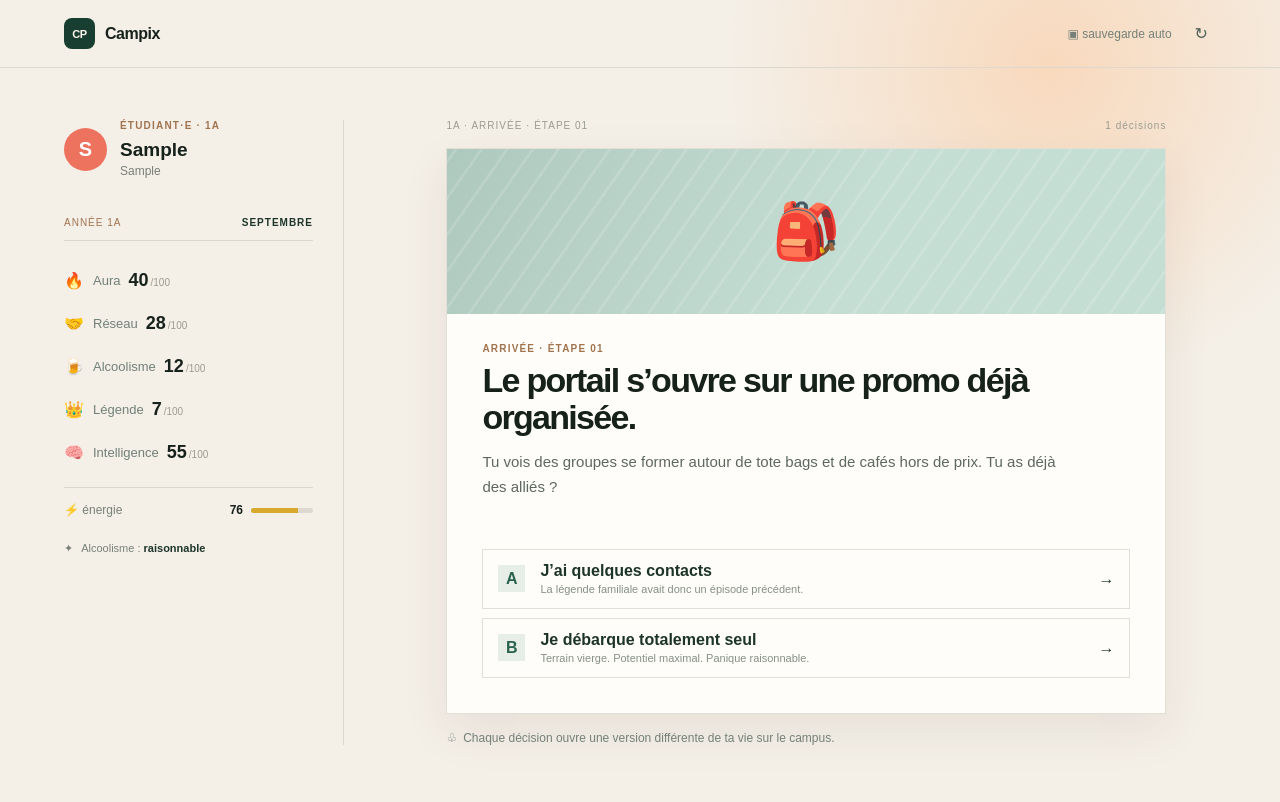
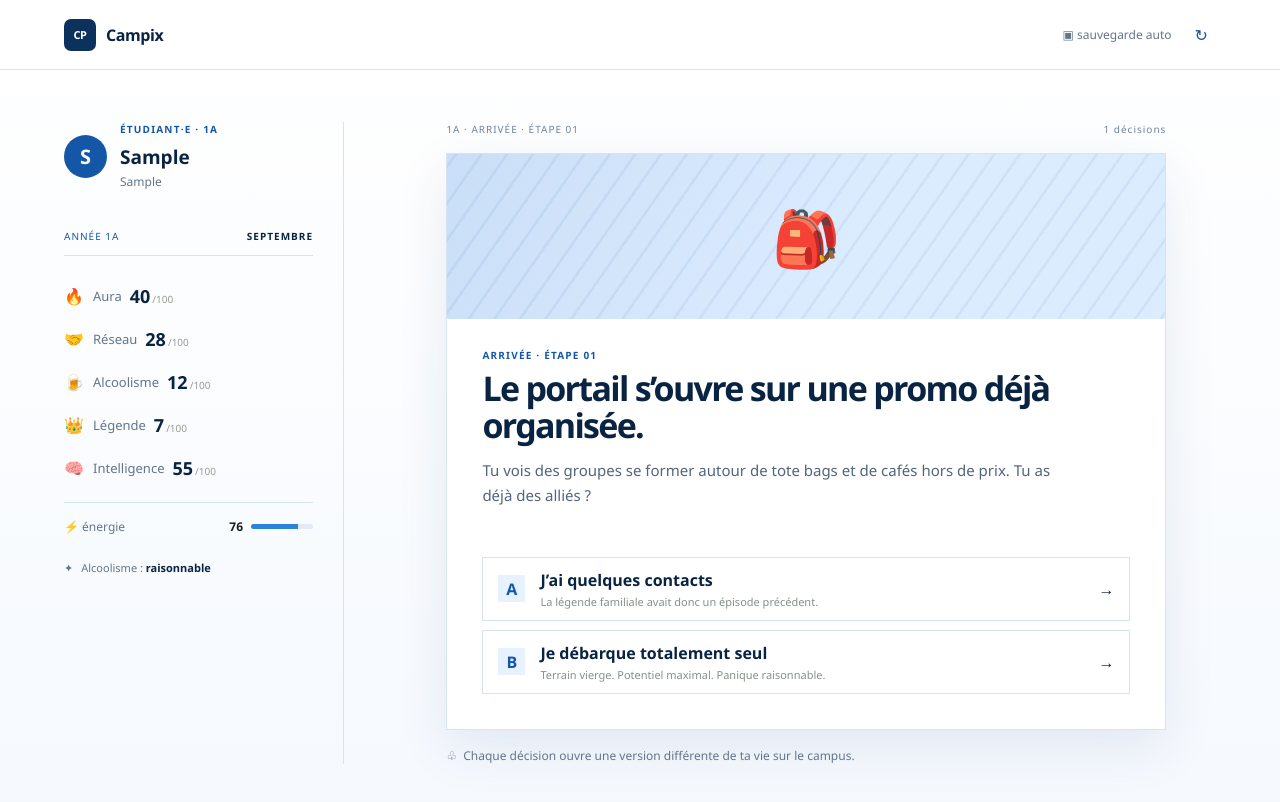
Before and after one commit to paulbusso07/campus-chaos, a plain HTML site: page index.html in a window 1280 px wide. Both pictures are taken after typing "Sample", "Sample" into the empty fields and a click on the button "Entrer dans la légende →". Drawn offline with Linux system fonts and the light colour scheme.

Commit message:
Refresh Campix visual identity

```diff
--- a/index.html
+++ b/index.html
@@ -12,6 +12,7 @@
     <link rel="stylesheet" href="stats.css?v=3" />
     <link rel="stylesheet" href="recap.css?v=3" />
     <link rel="stylesheet" href="score.css?v=4" />
+    <link rel="stylesheet" href="theme.css?v=1" />
   </head>
   <body>
     <div id="app"></div>
--- /dev/null
+++ b/theme.css
@@ -0,0 +1,22 @@
+:root{--blue-950:#092342;--blue-900:#0d315d;--blue-700:#1457a6;--blue-500:#287bd3;--blue-100:#e8f2ff;--blue-50:#f6faff;--line:#d8e3f0;--muted:#64758a;--white:#fff;--shadow:0 18px 50px rgba(16,55,96,.09)}
+html,body{background:#f7faff;color:var(--blue-950)}
+body{font-family:"Segoe UI",Arial,sans-serif}
+.app-shell{background:linear-gradient(180deg,#fff 0%,#f5f9fe 100%)}
+.topbar{height:70px;background:rgba(255,255,255,.96);border-bottom:1px solid var(--line);padding:0 5vw}
+.brand-lockup{color:var(--blue-950);font-weight:700;letter-spacing:-.025em}.brand-mark{border-radius:7px;background:var(--blue-900);color:#fff;width:32px;height:32px}
+.save-status,.bottom-note{color:var(--muted)}.icon-button{color:var(--blue-700)}
+.profile-panel{border-right-color:var(--line)}.avatar{background:var(--blue-700);color:#fff}.eyebrow{color:var(--blue-700)}.school-name,.stat-label{color:var(--muted)}
+.month-row{color:var(--blue-700);border-bottom-color:var(--line)}.month-row strong{color:var(--blue-950)}
+.stat-row strong{color:var(--blue-950)}.stat-track{background:#e4edf7}.stat-track i{background:var(--blue-500)}
+.delta.positive,.positive{color:#14724d}.delta.negative,.negative{color:#c63f4b}
+.energy-strip{border-top-color:var(--line);color:var(--muted)}.energy-bar{background:#e2ebf5}.energy-bar i{background:#2c83dc}.profile-footnote{color:var(--muted)}.profile-footnote strong{color:var(--blue-950)}
+.progress-line{color:#71849b}.event-card{background:#fff;border-color:var(--line);box-shadow:var(--shadow)}
+.event-art{background:#dcecff}.mood-chaos .event-art{background:#d4e7fb}.mood-social .event-art{background:#dcecff}.mood-academic .event-art{background:#e7f0fb}
+.art-noise{background:repeating-linear-gradient(130deg,transparent 0 18px,rgba(20,87,166,.08) 19px 21px),linear-gradient(120deg,rgba(20,87,166,.12),transparent 55%)}
+.event-copy h2{color:var(--blue-950)}.event-description{color:#52657c}
+.choice-button{background:#fff;border-color:var(--line);color:var(--blue-950)}.choice-button:hover{border-color:var(--blue-500);background:var(--blue-50);box-shadow:0 5px 16px rgba(20,87,166,.08)}.choice-index{background:var(--blue-100);color:var(--blue-700)}
+.recap-banner{background:var(--blue-900)}.recap-banner .eyebrow{color:#a9d0ff}.recap-banner button{background:#d7eaff;color:var(--blue-900)}
+.recap-screen,.end-screen{background:linear-gradient(180deg,#fff 0%,#edf5ff 100%)}.recap-card,.end-card{background:#fff;border-color:var(--line);box-shadow:var(--shadow)}.recap-card h1,.end-card h1{color:var(--blue-950)}.recap-card h1 em{color:var(--blue-700)}.recap-story{color:#52657c}.recap-stat{background:var(--blue-50);border-color:var(--line)}.recap-stat strong{color:var(--blue-950)}
+.average-score{background:var(--blue-900)}.average-score span{color:#a9d0ff}.average-score em{color:#d7eaff}.final-stats>div{border-bottom-color:#e5edf6;color:#5f7187}.final-stats strong{color:var(--blue-950)}.random-count{color:var(--blue-700)!important}.big-number{color:var(--blue-700)}
+.start-screen{background:linear-gradient(180deg,#fff 0%,#edf5ff 100%)}.start-copy h1{color:var(--blue-950)}.start-copy h1 em{color:var(--blue-700)}.start-copy>p:not(.eyebrow){color:#52657c}.start-stamps span{border-color:var(--line);color:#52657c}.setup-card{background:#fff;border-color:var(--line);box-shadow:var(--shadow)}.setup-card h2{color:var(--blue-950)}.setup-card label{color:#52657c}.setup-card input{border-color:#cbd9e8;background:#fbfdff;color:var(--blue-950)}.setup-card input:focus{border-color:var(--blue-500);box-shadow:0 0 0 3px rgba(40,123,211,.12)}.primary-button{background:var(--blue-900);color:#fff}.primary-button:hover{background:var(--blue-700)}
++@media(max-width:760px){.topbar{background:#fff}.profile-panel{border-bottom-color:var(--line)}.play-area{border-top-color:var(--line)}}
```
